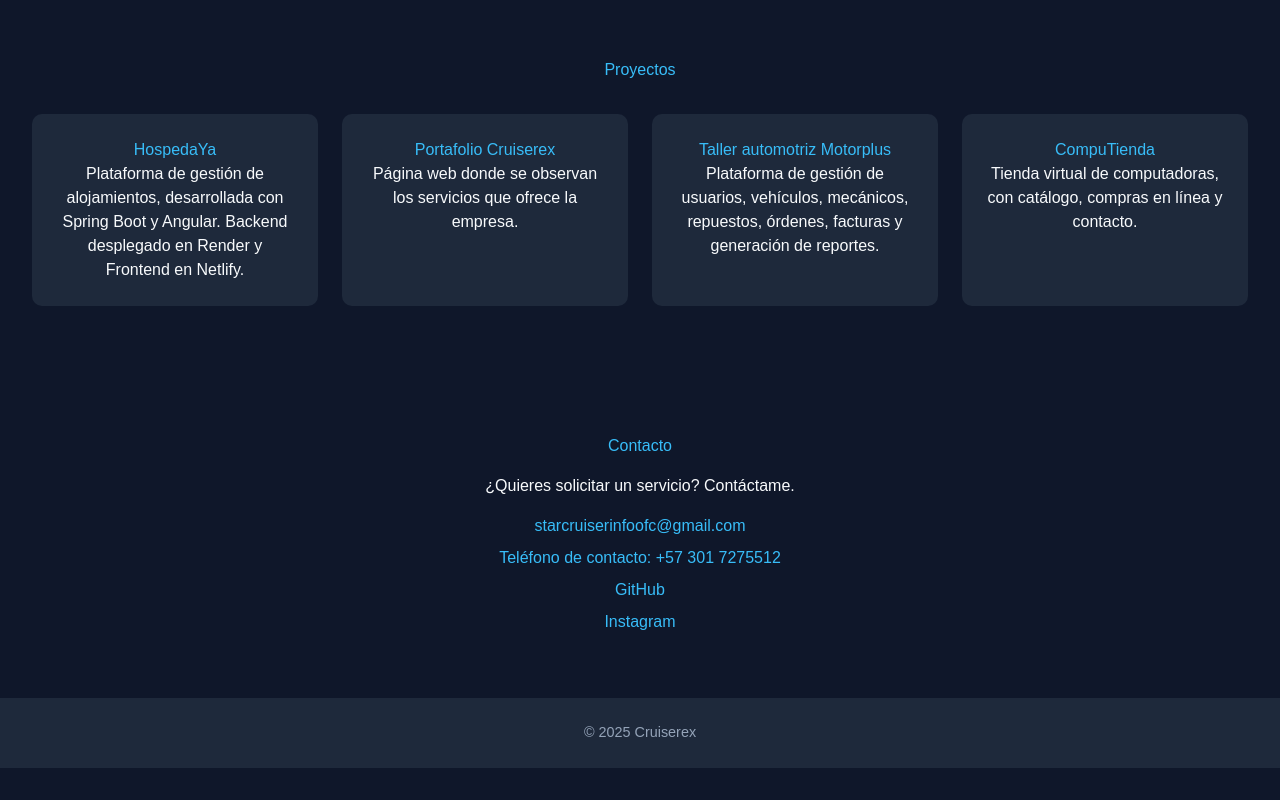
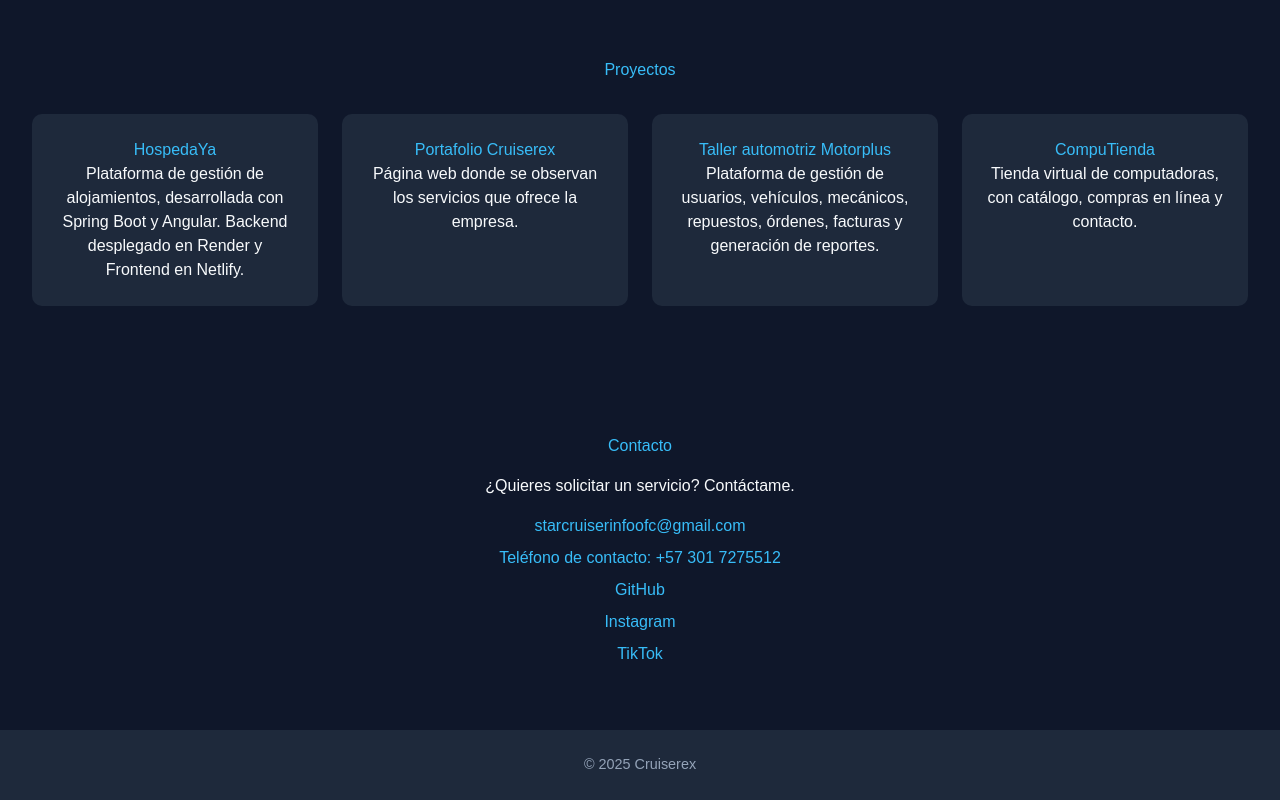
Before and after one commit to ForestVonGram/starcruiser-portafolio, a website: page index.html in a window 1280 px wide. Shown: the part 1528-2328 px from the top of the page. Before the commit the page ends 2296 px from the top, so only its background shows below. Drawn offline with Linux system fonts and the light colour scheme.

Commit message:
Nuevo enlace social: TikTok.

```diff
--- a/index.html
+++ b/index.html
@@ -143,6 +143,7 @@
     <a href="tel: +573017275512" target="_blank" data-i18n="phone_number">Teléfono de contacto: +57 301 7275512</a>
     <a href="https://github.com/ForestVonGram" target="_blank">GitHub</a>
     <a href="https://www.instagram.com/cruiserex.tech/" target="_blank">Instagram</a>
+    <a href="https://www.tiktok.com/@cruiserex.tech/" target="_blank">TikTok</a>
   </div>
 </section>
 
```
